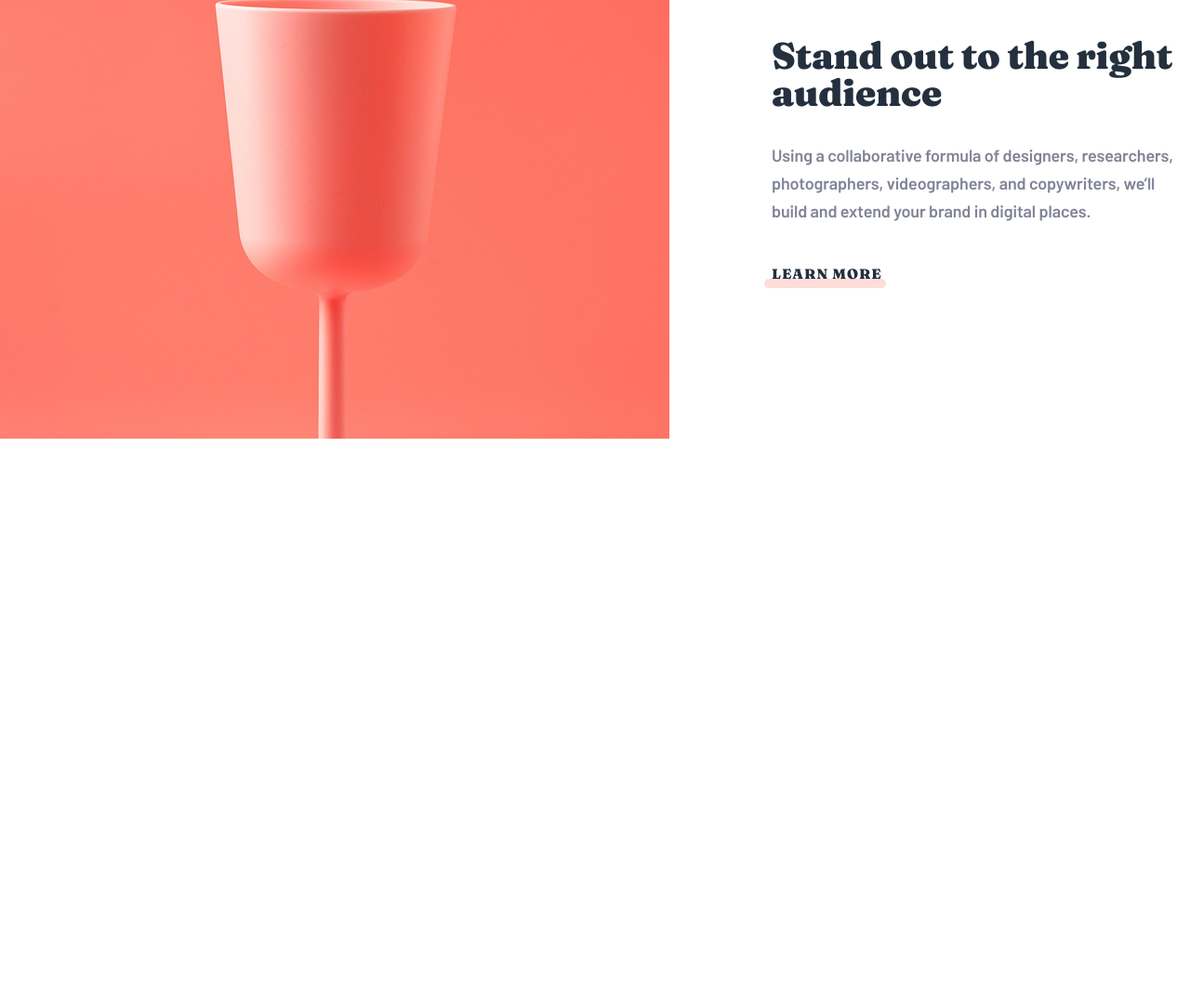
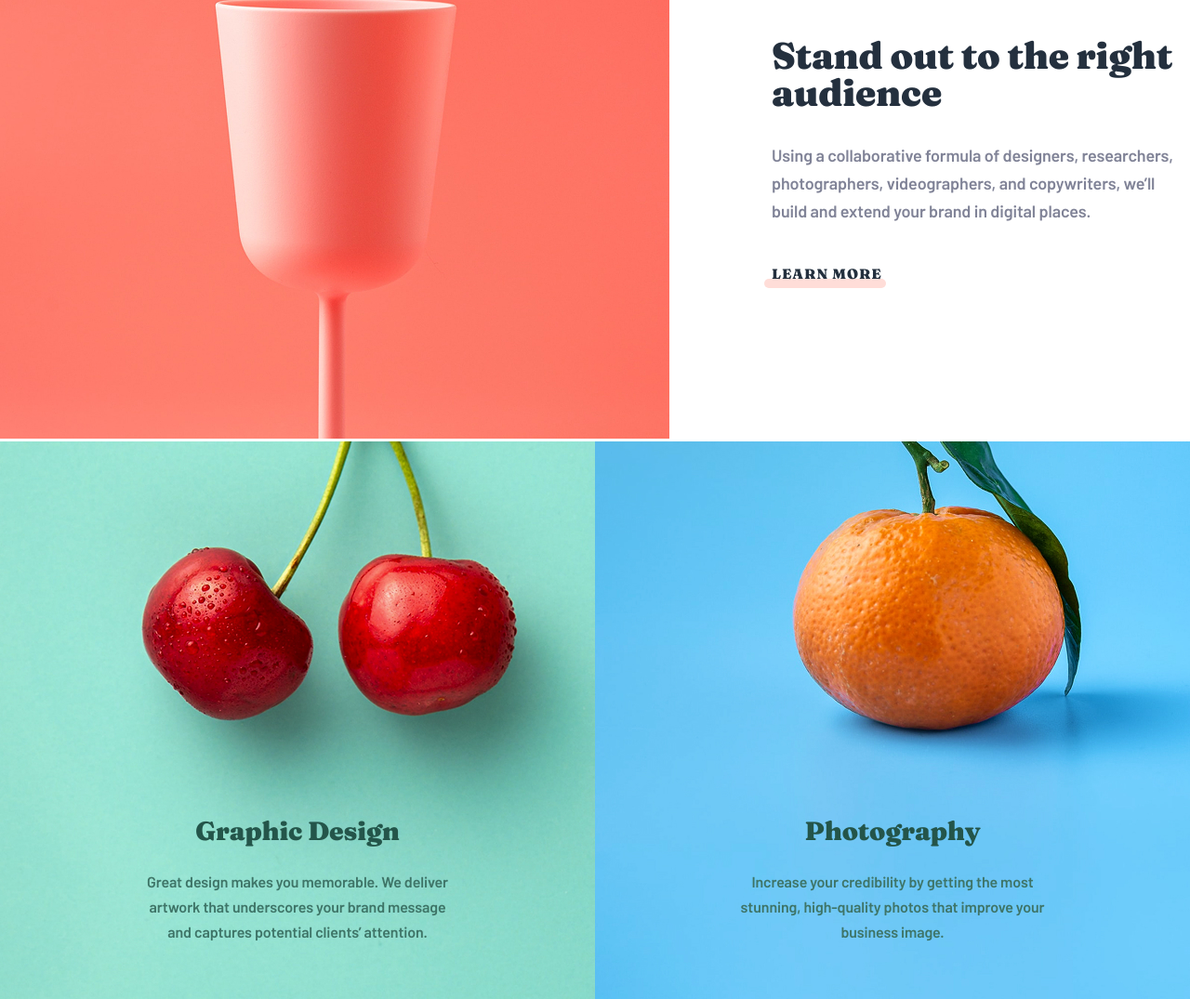
Before and after one commit to Ruska-N/mentorship-1, a plain HTML site: page index.html in a window 1280 px wide. Shown: the part 1531-2606 px from the top of the page at 93% size. Before the commit the page ends 2006 px from the top, so only its background shows below. Drawn offline with Linux system fonts and the light colour scheme.

Commit message:
section 3 done

```diff
--- a/css/style.css
+++ b/css/style.css
@@ -98,7 +98,8 @@
   margin-top: 32px;
   margin-bottom: 40px;
 }
-.btn-yell, .btn-orange {
+.btn-yell,
+.btn-orange {
   font-family: "Fraunces";
   font-variation-settings: soft 9pt;
   font-weight: 900;
@@ -121,17 +122,59 @@
   z-index: -1;
 }
 .text-2 {
-    margin-left: 0;
+  margin-left: 0;
 }
 .btn-orange::before {
-    content: "";
+  content: "";
   position: absolute;
   left: -8px;
   top: 15px;
   width: 110%;
   height: 10px;
-  background: #FE7766;
+  background: #fe7766;
   border-radius: 28px;
   opacity: 25%;
   z-index: -1;
 }
+
+.container-back {
+  display: flex;
+  max-width: 1440px;
+  margin: 0 auto;
+}
+.container-part {
+  height: 600px;
+  width: 720px;
+  background-size: cover;
+  display: flex;
+  flex-direction: column;
+  justify-content: flex-end;
+  align-items: center;
+  gap: 27px;
+  text-align: center;
+}
+.part-1 {
+  background-image: url(../images/mae-mu-vbAEHCrvXZ0-unsplash.jpg);
+}
+.part-2 {
+  background-image: url(../images/mae-mu-U1iYwZ8Dx7k-unsplash.jpg);
+}
+.container-part h2 {
+  font-family: "Fraunces";
+  font-variation-settings: soft 9pt;
+  font-weight: 900;
+  font-size: 28px;
+  line-height: 100%;
+  letter-spacing: -0.2px;
+  color: #24554a;
+}
+.container-part p {
+  font-family: "Barlow";
+  font-weight: 600;
+  font-size: 16px;
+  line-height: 27px;
+  letter-spacing: -0.11px;
+  color: #3e7467;
+  max-width: 339px;
+  margin-bottom: 59px;
+}
--- a/index.html
+++ b/index.html
@@ -12,9 +12,12 @@
       href="https://fonts.googleapis.com/css2?family=Fraunces:ital,opsz,wght@0,9..144,100..900;1,9..144,100..900&display=swap"
       rel="stylesheet"
     />
-    <link rel="preconnect" href="https://fonts.googleapis.com">
-<link rel="preconnect" href="https://fonts.gstatic.com" crossorigin>
-<link href="https://fonts.googleapis.com/css2?family=Barlow:ital,wght@0,100;0,200;0,300;0,400;0,500;0,600;0,700;0,800;0,900;1,100;1,200;1,300;1,400;1,500;1,600;1,700;1,800;1,900&display=swap" rel="stylesheet">
+    <link rel="preconnect" href="https://fonts.googleapis.com" />
+    <link rel="preconnect" href="https://fonts.gstatic.com" crossorigin />
+    <link
+      href="https://fonts.googleapis.com/css2?family=Barlow:ital,wght@0,100;0,200;0,300;0,400;0,500;0,600;0,700;0,800;0,900;1,100;1,200;1,300;1,400;1,500;1,600;1,700;1,800;1,900&display=swap"
+      rel="stylesheet"
+    />
     <title>Home</title>
   </head>
   <body>
@@ -40,7 +43,7 @@
       </div>
       <div class="header-title">
         <h1 class="main-title">WE ARE CREATIVES</h1>
-        <p class="arrow">&#8595</p>
+        <p class="arrow">&#8595;</p>
       </div>
     </header>
     <section class="section-1">
@@ -67,11 +70,32 @@
         <div class="container-text text-2">
           <h2>Stand out to the right audience</h2>
           <p>
-            Using a collaborative formula of designers, researchers, photographers, videographers, and copywriters, we’ll build and extend your brand in digital places.
+            Using a collaborative formula of designers, researchers,
+            photographers, videographers, and copywriters, we’ll build and
+            extend your brand in digital places.
           </p>
           <a class="btn-orange" href="#">LEARN MORE</a>
         </div>
       </div>
     </section>
+    <section>
+      <div class="container-back">
+        <div class="container-part part-1">
+          <h2>Graphic Design</h2>
+          <p>
+            Great design makes you memorable. We deliver artwork that
+            underscores your brand message and captures potential clients’
+            attention.
+          </p>
+        </div>
+        <div class="container-part part-2">
+          <h2>Photography</h2>
+          <p>
+            Increase your credibility by getting the most stunning, high-quality
+            photos that improve your business image.
+          </p>
+        </div>
+      </div>
+    </section>
   </body>
 </html>
```
